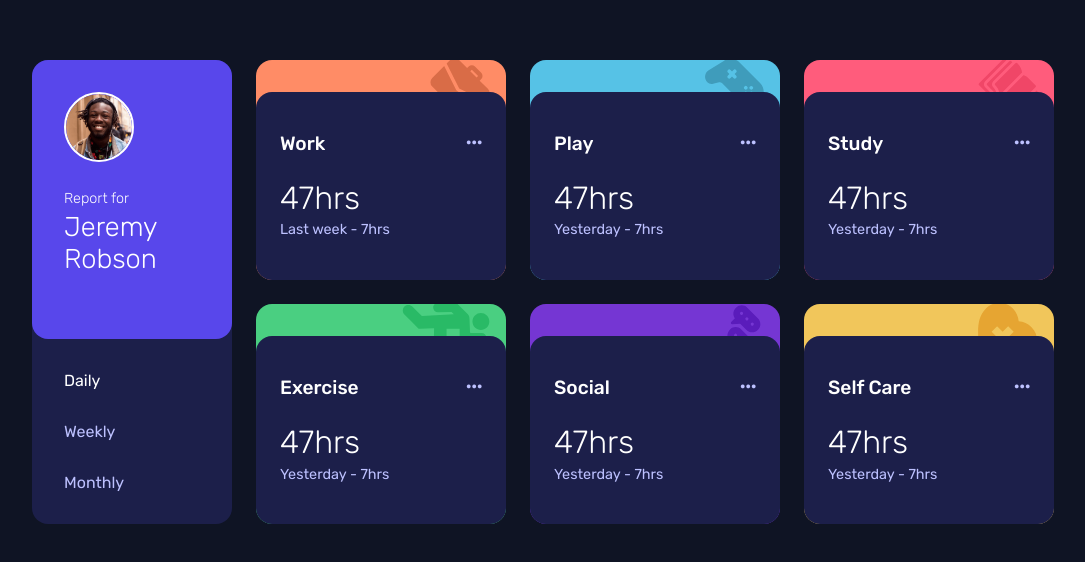
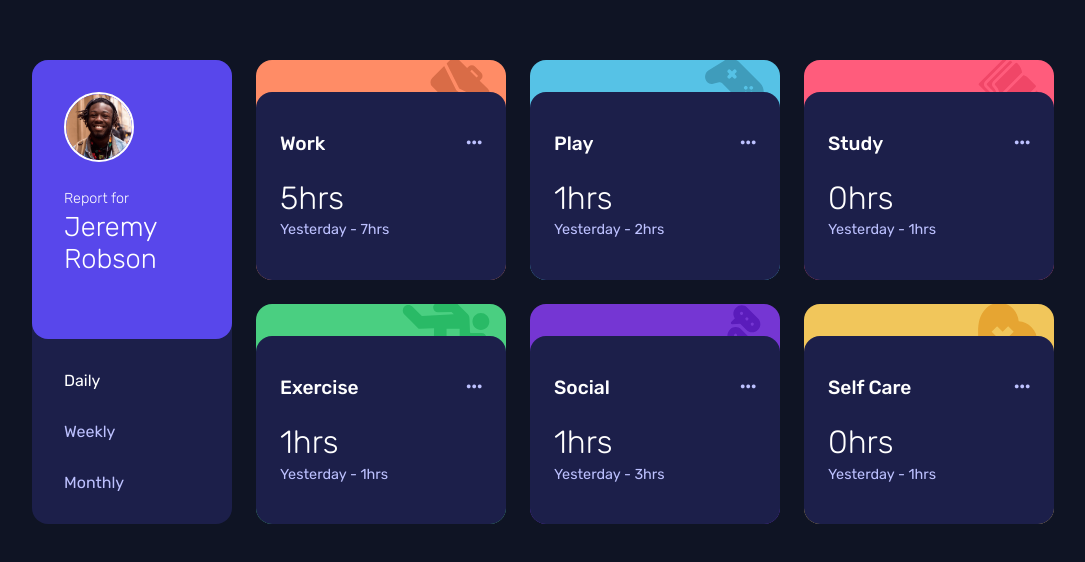
Before and after one commit to dev-lawrence/time-tracking-dashboard, a plain HTML site: page index.html in a window 1280 px wide. Shown: the part 108-670 px from the top of the page, without its empty margins (97-1182 px from the left). Drawn offline with Linux system fonts and the light colour scheme.

Commit message:
another commit

```diff
--- a/app.js
+++ b/app.js
@@ -12,9 +12,56 @@ const calcTime = (option) => {
   if (option === 'monthly') return 'Last Month';
 };
 
+let isLoading = true;
 const renderCards = (clickedOptions) => {
   clearActivities();
 
+  //   setTimeout(() => {
+  //     fetch('data.json')
+  //       .then((res) => res.json())
+  //       .then((data) => {
+  //         data.forEach((data) => {
+  //           const name = data.title;
+  //           const activityClass = name.toLowerCase().replace(' ', '-');
+  //           const timeFramesData = data.timeframes[clickedOptions];
+  //           const previousTimeFramesData = calcTime(clickedOptions);
+  //           const section = document.createElement('section');
+  //           section.classList.add('activity', activityClass);
+  //           section.innerHTML = `
+
+  //           <div class="activity__bg">
+  //               <img src="./images/icon-${activityClass}.svg" alt="" />
+  //           </div>
+
+  //           <div class="activity__content">
+  //               <div class="activity__info">
+  //                   <span class="title">${name}</span>
+  //                   <button><i class="fa-solid fa-ellipsis"></i></button>
+  //               </div>
+  //               <div class="activity__timeframes">
+  //                   <h2 class="current">${timeFramesData.current}hrs</h2>
+  //                   <p>${previousTimeFramesData} - <span class="previous">${timeFramesData.previous}hrs</span></p>
+  //               </div>
+  //           </div>
+
+  //       `;
+
+  //           activityReport.appendChild(section);
+  //           isLoading != true;
+  //         });
+  //       });
+  //   }, 2000);
+  // };
+
+  if (isLoading) {
+    activityReport.innerHTML = `
+       <div>Loading....</div>
+     `;
+    // console.log(isLoading);
+  }
+
+  // demo start
+  // setTimeout(() => {
   fetch('data.json')
     .then((res) => res.json())
     .then((data) => {
@@ -49,6 +96,10 @@ const renderCards = (clickedOptions) => {
         activityReport.appendChild(section);
       });
     });
+
+  isLoading = false;
+  activityReport.innerHTML = '';
+  // }, 2000);
 };
 
 buttons.forEach((button) => {
@@ -64,8 +115,8 @@ buttons.forEach((button) => {
   });
 });
 
-// const showActivity = () => {
-//   buttons[0].click();
-// };
+const showActivity = () => {
+  buttons[0].click();
+};
 
-// window.addEventListener('DOMContentLoaded', showActivity);
+window.addEventListener('DOMContentLoaded', showActivity);
--- a/index.html
+++ b/index.html
@@ -43,109 +43,7 @@
         </div>
 
         <!-- Stats  -->
-        <div class="activity-report">
-          <section class="activity work">
-            <div class="activity__bg">
-              <img src="./images/icon-work.svg" alt="" />
-            </div>
-
-            <div class="activity__content">
-              <div class="activity__info">
-                <span class="title">Work</span>
-                <button><i class="fa-solid fa-ellipsis"></i></button>
-              </div>
-              <div class="activity__timeframes">
-                <h2 class="current">47hrs</h2>
-                <p>Last week - <span class="previous">7hrs</span></p>
-              </div>
-            </div>
-          </section>
-
-          <section class="activity play">
-            <div class="activity__bg">
-              <img src="./images/icon-play.svg" alt="" />
-            </div>
-
-            <div class="activity__content">
-              <div class="activity__info">
-                <span class="title">Play</span>
-                <button><i class="fa-solid fa-ellipsis"></i></button>
-              </div>
-              <div class="activity__timeframes">
-                <h2 class="current">47hrs</h2>
-                <p>Yesterday - <span class="previous">7hrs</span></p>
-              </div>
-            </div>
-          </section>
-
-          <section class="activity study">
-            <div class="activity__bg">
-              <img src="./images/icon-study.svg" alt="" />
-            </div>
-
-            <div class="activity__content">
-              <div class="activity__info">
-                <span class="title">Study</span>
-                <button><i class="fa-solid fa-ellipsis"></i></button>
-              </div>
-              <div class="activity__timeframes">
-                <h2 class="current">47hrs</h2>
-                <p>Yesterday - <span class="previous">7hrs</span></p>
-              </div>
-            </div>
-          </section>
-
-          <section class="activity exercise">
-            <div class="activity__bg">
-              <img src="./images/icon-exercise.svg" alt="" />
-            </div>
-
-            <div class="activity__content">
-              <div class="activity__info">
-                <span class="title">Exercise</span>
-                <button><i class="fa-solid fa-ellipsis"></i></button>
-              </div>
-              <div class="activity__timeframes">
-                <h2 class="current">47hrs</h2>
-                <p>Yesterday - <span class="previous">7hrs</span></p>
-              </div>
-            </div>
-          </section>
-
-          <section class="activity social">
-            <div class="activity__bg">
-              <img src="./images/icon-social.svg" alt="" />
-            </div>
-
-            <div class="activity__content">
-              <div class="activity__info">
-                <span class="title">Social</span>
-                <button><i class="fa-solid fa-ellipsis"></i></button>
-              </div>
-              <div class="activity__timeframes">
-                <h2 class="current">47hrs</h2>
-                <p>Yesterday - <span class="previous">7hrs</span></p>
-              </div>
-            </div>
-          </section>
-
-          <section class="activity self-care">
-            <div class="activity__bg">
-              <img src="./images/icon-self-care.svg" alt="" />
-            </div>
-
-            <div class="activity__content">
-              <div class="activity__info">
-                <span class="title">Self Care</span>
-                <button><i class="fa-solid fa-ellipsis"></i></button>
-              </div>
-              <div class="activity__timeframes">
-                <h2 class="current">47hrs</h2>
-                <p>Yesterday - <span class="previous">7hrs</span></p>
-              </div>
-            </div>
-          </section>
-        </div>
+        <div class="activity-report"></div>
       </div>
     </div>
 
```
Lines whose indentation alone changed are shown as unchanged.
